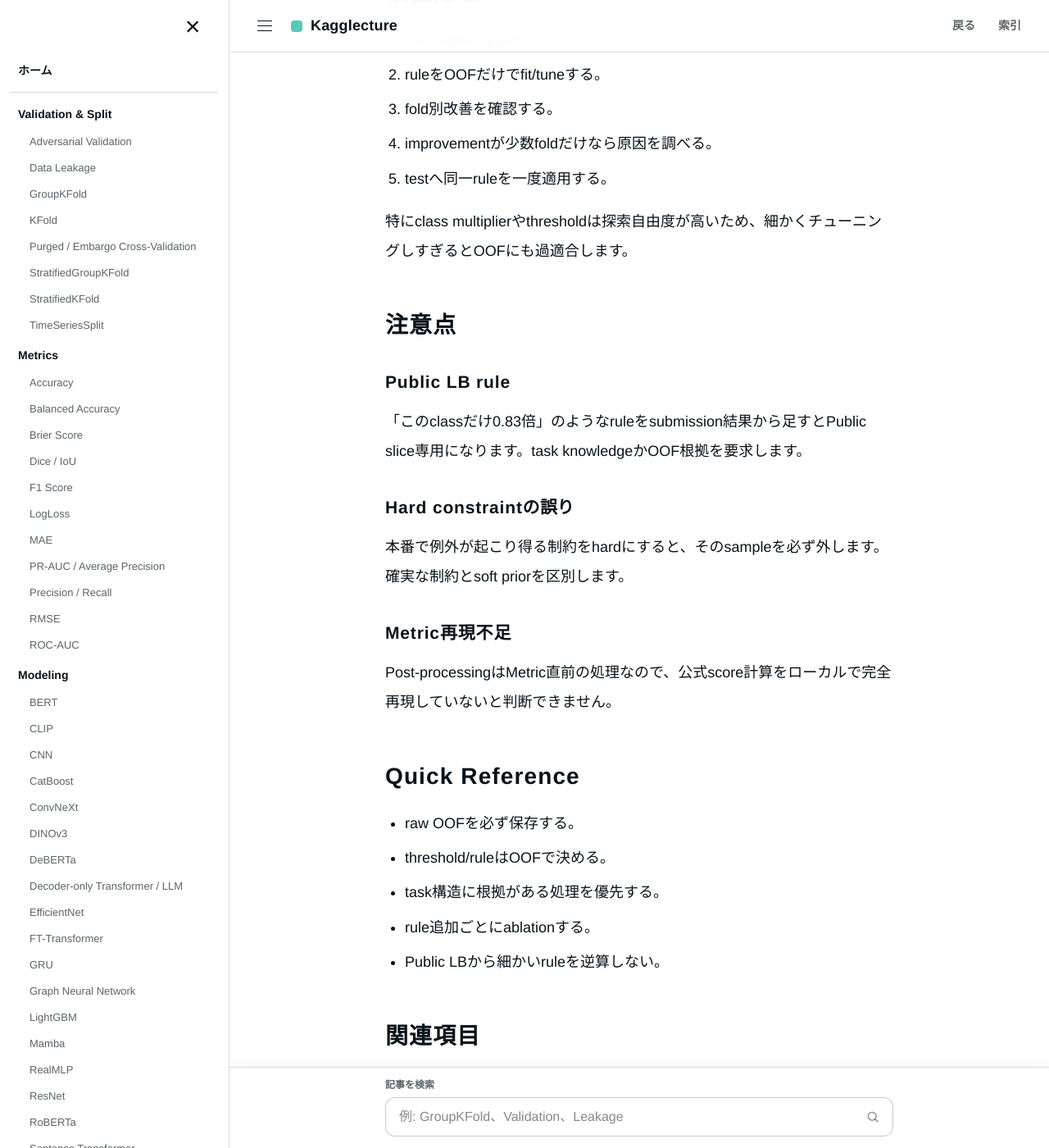
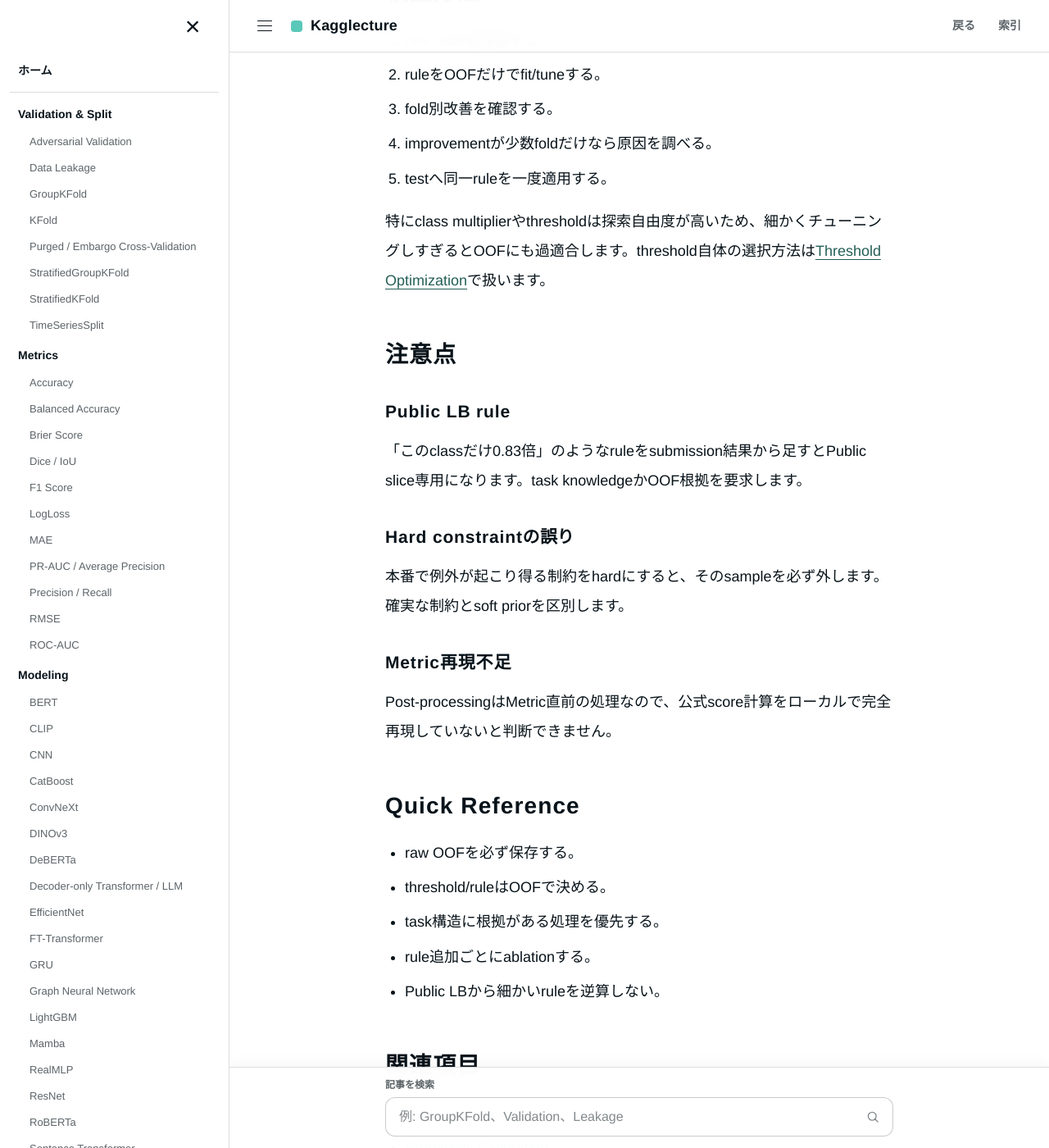
Before and after one commit to morikazu1119/Kagglecture, a Jekyll site: the page built from wiki/advanced-methods/post-processing.html, in a window 1280 px wide and 1400 px high, scrolled down 1797 px. Shown: the whole window at 82% size. Built offline with Jekyll 4.4.1, drawn with Linux system fonts in a browser that asks for light colours.

Commit message:
Cross-link threshold optimization

```diff
--- a/wiki/advanced-methods/post-processing.html
+++ b/wiki/advanced-methods/post-processing.html
@@ -54,7 +54,7 @@ tags:
 <li>improvementが少数foldだけなら原因を調べる。</li>
 <li>testへ同一ruleを一度適用する。</li>
 </ol>
-<p>特にclass multiplierやthresholdは探索自由度が高いため、細かくチューニングしすぎるとOOFにも過適合します。</p>
+<p>特にclass multiplierやthresholdは探索自由度が高いため、細かくチューニングしすぎるとOOFにも過適合します。threshold自体の選択方法は<a href="{{ '/wiki/advanced-methods/threshold-optimization.html' | relative_url }}">Threshold Optimization</a>で扱います。</p>
 <h2 id="pitfalls">注意点</h2>
 <h3>Public LB rule</h3>
 <p>「このclassだけ0.83倍」のようなruleをsubmission結果から足すとPublic slice専用になります。task knowledgeかOOF根拠を要求します。</p>
@@ -72,6 +72,7 @@ tags:
 </ul>
 <h2>関連項目</h2>
 <ul>
+<li><a href="{{ '/wiki/advanced-methods/threshold-optimization.html' | relative_url }}">Threshold Optimization</a></li>
 <li><a href="{{ '/wiki/advanced-methods/probability-calibration.html' | relative_url }}">Probability Calibration</a></li>
 <li><a href="{{ '/wiki/metrics/dice-iou.html' | relative_url }}">Dice / IoU</a></li>
 <li><a href="{{ '/wiki/competition-strategy/cv-vs-leaderboard.html' | relative_url }}">CV vs Leaderboard</a></li>
```
Also changed, not shown: other parts of wiki/advanced-methods/post-processing.html (+1 -1 lines).
